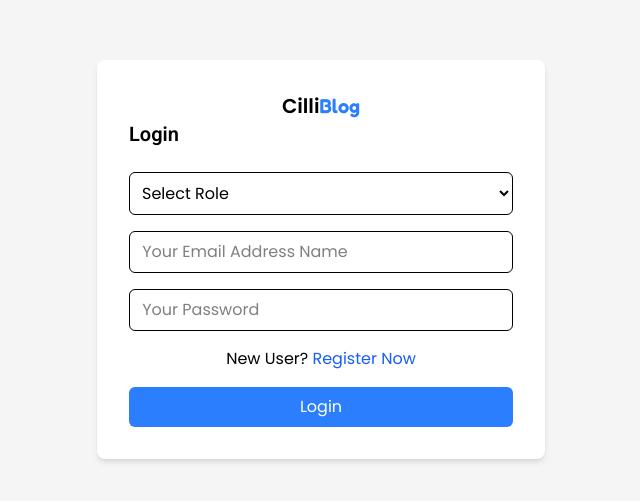
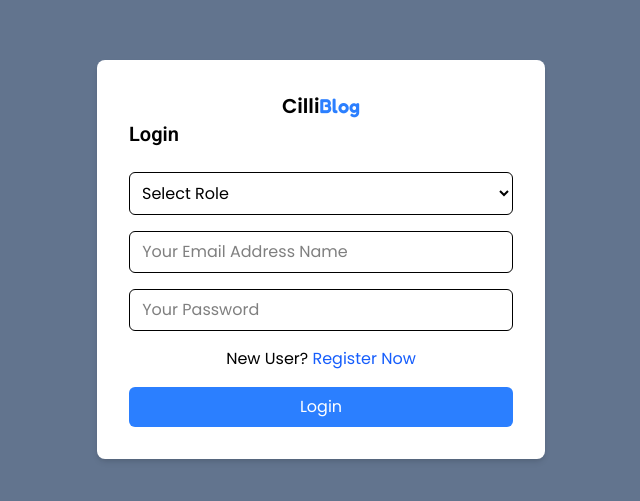
Before and after one commit to Mathpatibaswaraj1993/blog-app, a React (Vite) app in the folder frontend/: page /login in a window 1280 px wide. Shown: the part 141-642 px from the top of the page, without its empty margins (319-959 px from the left). Built offline with nearby package versions, Linux system fonts and the light colour scheme; no server answers.

Commit message:
color change

```diff
--- a/frontend/src/pages/Login.jsx
+++ b/frontend/src/pages/Login.jsx
@@ -54,7 +54,7 @@
   };
 
   return (
-    <div className="min-h-screen flex items-center justify-center bg-dark-100">
+    <div className="min-h-screen flex items-center justify-center bg-slate-500">
       <div className="w-full max-w-md bg-white shadow-md rounded-lg p-8">
         <form onSubmit={handleRegister}>
           <div className="font-semibold text-xl items-center text-center">
```
